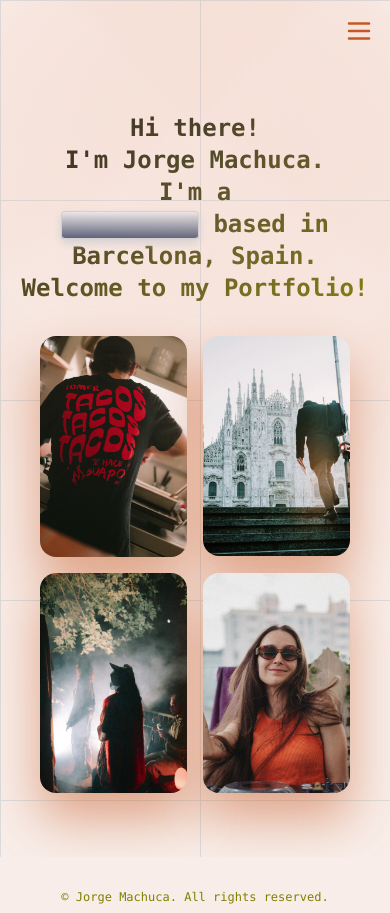
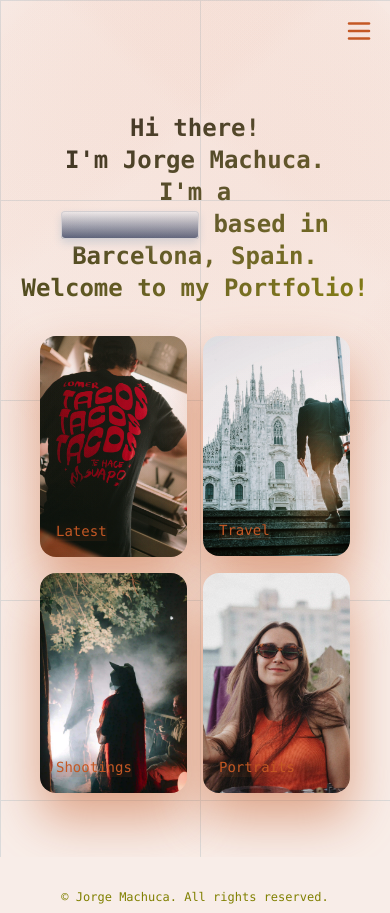
Before and after one commit to Machvca/portfoliophotos, a Next.js app: page / in a window 390 px wide. Built offline with nearby package versions, Linux system fonts and the light colour scheme.

Commit message:
hero section sm:

```diff
--- a/app/sections/Hero.tsx
+++ b/app/sections/Hero.tsx
@@ -10,6 +10,7 @@ import milan2 from "../../public/images/milan2.webp";
 import sh11 from "../../assets/images/sh11.webp";
 import { ContainerTextFlip } from "../components/ui/container-text-flip";
 import { Spotlight } from "../components/ui/spothlight-new.tsx";
+import { motion } from "framer-motion";
 
 export function Hero() {
   const heroPictures = [
@@ -36,8 +37,7 @@ export function Hero() {
   ];
 
   return (
-    <section className="relative w-full overflow-hidden md:px-24 mb-8 ">
-      {/* <Spotlight className="-top-40 left-0 md:-top-10 " fill="#b1501f" /> */}
+    <section className="relative w-full overflow-hidden md:px-24 mb-8">
       <Spotlight />
       <div
         className={cn(
@@ -46,13 +46,12 @@ export function Hero() {
           "bg-[linear-gradient(to_right,#dbdbdb_1px,transparent_1px),linear-gradient(to_bottom,#dbdbdb_1px,transparent_1px)]"
         )}
       />
-      <div className="relative grid grid-cols-1 md:grid-cols-2 h-full w-full items-center justify-center md:py-12 ">
-        {/* Fondo y texto */}
-        <div className="min-h-[50vh] relative w-full  justify-center md:-mt-96 ">
-          <div className="absolute inset-0 w-full h-full  z-10 mask-[radial-gradient(transparent,white)] pointer-events-none " />
-
+      <div className="relative grid grid-cols-1 md:grid-cols-2 h-full w-full items-center justify-center md:py-12">
+        {/* Texto principal */}
+        <div className="min-h-[50vh] relative w-full justify-center md:-mt-96">
+          <div className="absolute inset-0 w-full h-full z-10 mask-[radial-gradient(transparent,white)] pointer-events-none" />
           <div className="grid mb-32 md:mb-0 md:mt-48 mt-28 z-20 font-mono font-bold text-2xl md:text-6xl pointer-events-none md:items-start text-center md:text-left mx-auto bg-clip-text text-transparent bg-gradient-to-tl from-verde-oliva to-stone-900">
-            <h1 className=" ">
+            <h1>
               Hi there! <br /> I&apos;m Jorge Machuca.
               <span>
                 <br />
@@ -61,44 +60,49 @@ export function Hero() {
                 based in Barcelona, Spain.
               </span>
             </h1>
-
-            <p className="">Welcome to my Portfolio!</p>
+            <p>Welcome to my Portfolio!</p>
           </div>
         </div>
 
-        {/* Nueva sección para las imágenes */}
-        <div className="w-full grid  -mt-24 md:mt-4 md:mb-32 px-6 ">
-          <div className="grid grid-cols-2 gap-4 md:gap-3  md:py-16 mx-4 md:mx-0 pb-16">
-            {heroPictures.map(({ name, image, link }) => (
+        {/* Galería */}
+        <div className="w-full grid -mt-24 md:mt-4 md:mb-32 px-6">
+          <div className="grid grid-cols-2 gap-4 md:gap-3 md:py-16 mx-4 md:mx-0 pb-16">
+            {heroPictures.map(({ name, image, link }, index) => (
               <Link key={name} href={link} passHref>
-                <div
-                  className="
-      group relative
-      cursor-pointer
-      overflow-hidden rounded-2xl
-      transform transition duration-500
-      hover:scale-105 hover:opacity-100
-              hover:mask-t-from-99 hover:mask-b-from-99
-
-      filter drop-shadow-[0_25px_25px_#c458247f]
-    "
+                <motion.div
+                  initial={{ opacity: 0, y: 30 }}
+                  animate={{ opacity: 1, y: 0 }}
+                  transition={{ delay: index * 0.1, duration: 0.6 }}
+                  className={cn(
+                    "group relative cursor-pointer overflow-hidden rounded-2xl",
+                    "transform transition duration-500 hover:scale-105 hover:opacity-100",
+                    "filter drop-shadow-[0_25px_25px_#c458247f]"
+                  )}
                 >
                   <Image
                     src={image}
                     alt={name}
                     width={500}
                     height={300}
-                    className="
-        w-full h-auto object-cover
-        transform transition-transform duration-500
-        group-hover:scale-125
-
-      "
+                    className={cn(
+                      "w-full h-auto object-cover",
+                      "transform transition-transform duration-500",
+                      "scale-105 md:scale-100",
+                      "group-hover:scale-125"
+                    )}
                   />
-                  <p className="absolute inset-0 flex items-center justify-center text-3xl text-stone-950 opacity-0 group-hover:opacity-100 transition-opacity duration-300">
+                  <p
+                    className={cn(
+                      "absolute bottom-4 left-4 text-sm md:text-3xl font-medium text-terracota",
+                      "transition-all duration-500",
+                      "bg-gradient-to-t from-terracota/10 to-transparent",
+                      "md:bg-none md:text-stone-950",
+                      "opacity-100 md:opacity-0 md:group-hover:opacity-100"
+                    )}
+                  >
                     {name}
                   </p>
-                </div>
+                </motion.div>
               </Link>
             ))}
           </div>
```
